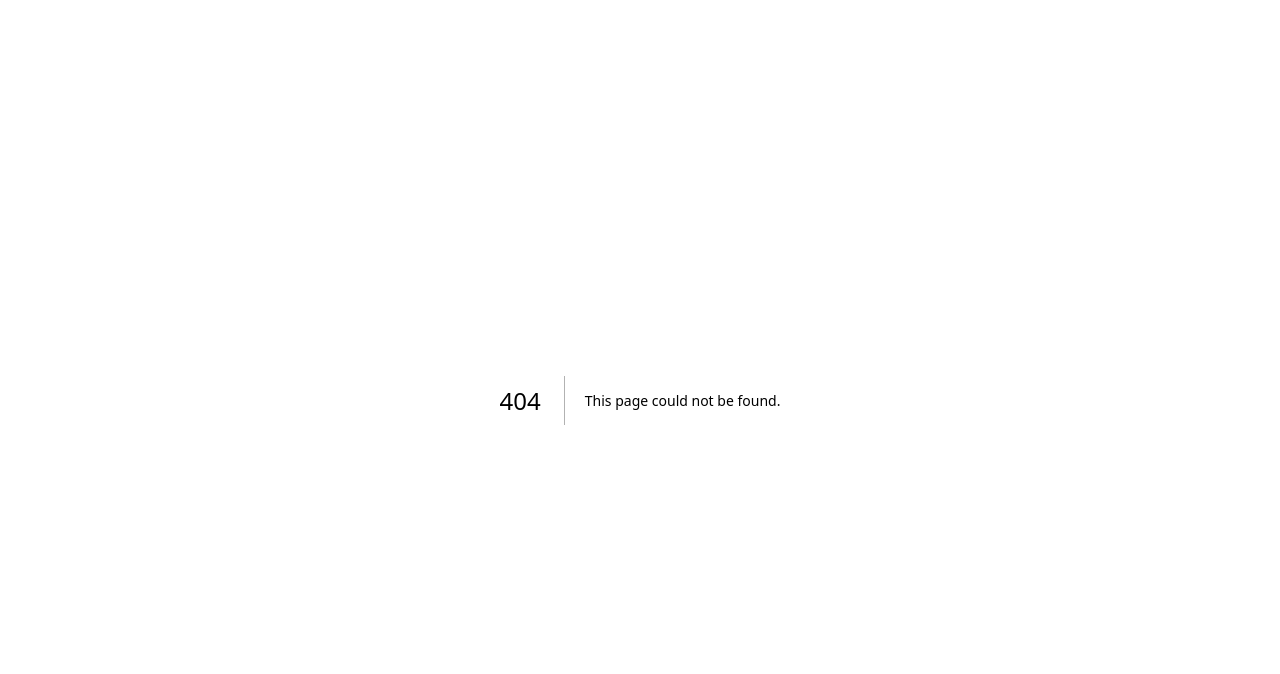
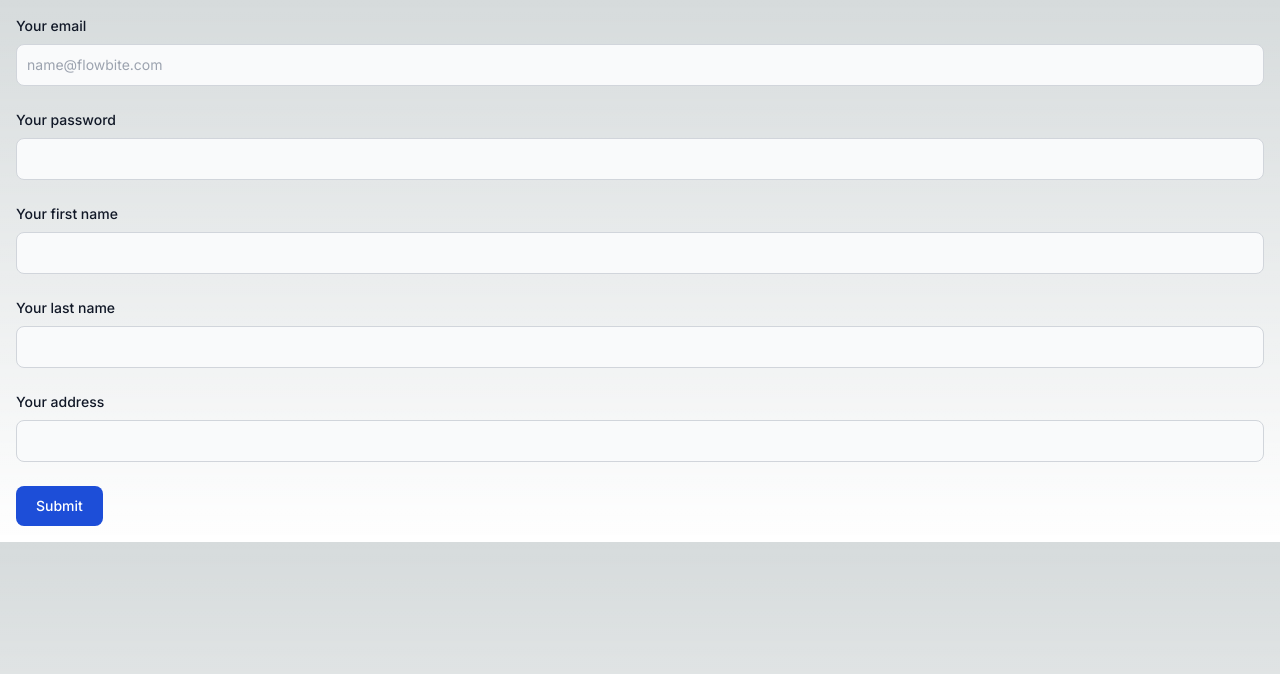
Before and after one commit to noah-00/react-good-and-bad, a Next.js app: page /objectStateMultiple/good in a window 1280 px wide. Before the commit this address had no page. Shown: the top 674 px of the page. Built offline with nearby package versions, Linux system fonts and the light colour scheme.

Commit message:
✨ object state instead of multiple smaller ones

```diff
--- /dev/null
+++ b/src/app/objectStateMultiple/bad/page.tsx
@@ -0,0 +1,107 @@
+"use client";
+
+import React, { useState, ChangeEvent } from "react";
+
+export default function Page() {
+  // bad
+  const [email, setEmail] = useState("");
+  const [password, setPassword] = useState("");
+  const [firstName, setFirstName] = useState("");
+  // ...
+
+  const handleChange = () => {
+    // ...
+  };
+
+  return (
+    <form className="p-4">
+      <div className="mb-6">
+        <label
+          htmlFor="email"
+          className="block mb-2 text-sm font-medium text-gray-900 dark:text-white"
+        >
+          Your email
+        </label>
+        <input
+          onChange={handleChange}
+          type="email"
+          name="email"
+          id="email"
+          className="bg-gray-50 border border-gray-300 text-gray-900 text-sm rounded-lg focus:ring-blue-500 focus:border-blue-500 block w-full p-2.5 dark:bg-gray-700 dark:border-gray-600 dark:placeholder-gray-400 dark:text-white dark:focus:ring-blue-500 dark:focus:border-blue-500"
+          placeholder="name@flowbite.com"
+          required
+        />
+      </div>
+      <div className="mb-6">
+        <label
+          htmlFor="password"
+          className="block mb-2 text-sm font-medium text-gray-900 dark:text-white"
+        >
+          Your password
+        </label>
+        <input
+          onChange={handleChange}
+          type="password"
+          name="password"
+          id="password"
+          className="bg-gray-50 border border-gray-300 text-gray-900 text-sm rounded-lg focus:ring-blue-500 focus:border-blue-500 block w-full p-2.5 dark:bg-gray-700 dark:border-gray-600 dark:placeholder-gray-400 dark:text-white dark:focus:ring-blue-500 dark:focus:border-blue-500"
+          required
+        />
+      </div>
+      <div className="mb-6">
+        <label
+          htmlFor="firstName"
+          className="block mb-2 text-sm font-medium text-gray-900 dark:text-white"
+        >
+          Your first name
+        </label>
+        <input
+          onChange={handleChange}
+          type="firstName"
+          name="firstName"
+          id="firstName"
+          className="bg-gray-50 border border-gray-300 text-gray-900 text-sm rounded-lg focus:ring-blue-500 focus:border-blue-500 block w-full p-2.5 dark:bg-gray-700 dark:border-gray-600 dark:placeholder-gray-400 dark:text-white dark:focus:ring-blue-500 dark:focus:border-blue-500"
+          required
+        />
+      </div>
+      <div className="mb-6">
+        <label
+          htmlFor="lastName"
+          className="block mb-2 text-sm font-medium text-gray-900 dark:text-white"
+        >
+          Your last name
+        </label>
+        <input
+          onChange={handleChange}
+          type="lastName"
+          name="lastName"
+          id="lastName"
+          className="bg-gray-50 border border-gray-300 text-gray-900 text-sm rounded-lg focus:ring-blue-500 focus:border-blue-500 block w-full p-2.5 dark:bg-gray-700 dark:border-gray-600 dark:placeholder-gray-400 dark:text-white dark:focus:ring-blue-500 dark:focus:border-blue-500"
+          required
+        />
+      </div>
+      <div className="mb-6">
+        <label
+          htmlFor="address"
+          className="block mb-2 text-sm font-medium text-gray-900 dark:text-white"
+        >
+          Your address
+        </label>
+        <input
+          onChange={handleChange}
+          type="address"
+          name="address"
+          id="address"
+          className="bg-gray-50 border border-gray-300 text-gray-900 text-sm rounded-lg focus:ring-blue-500 focus:border-blue-500 block w-full p-2.5 dark:bg-gray-700 dark:border-gray-600 dark:placeholder-gray-400 dark:text-white dark:focus:ring-blue-500 dark:focus:border-blue-500"
+          required
+        />
+      </div>
+      <button
+        type="submit"
+        className="text-white bg-blue-700 hover:bg-blue-800 focus:ring-4 focus:outline-none focus:ring-blue-300 font-medium rounded-lg text-sm w-full sm:w-auto px-5 py-2.5 text-center dark:bg-blue-600 dark:hover:bg-blue-700 dark:focus:ring-blue-800"
+      >
+        Submit
+      </button>
+    </form>
+  );
+}
--- /dev/null
+++ b/src/app/objectStateMultiple/good/page.tsx
@@ -0,0 +1,113 @@
+"use client";
+
+import React, { useState, ChangeEvent } from "react";
+
+export default function Page() {
+  // good
+  const [form, setForm] = useState({
+    email: "",
+    password: "",
+    firstName: "",
+    lastName: "",
+    address: "",
+  });
+
+  const handleChange = (e: ChangeEvent<HTMLInputElement>) => {
+    setForm({
+      ...form,
+      [e.target.name]: e.target.value,
+    });
+  };
+
+  return (
+    <form className="p-4">
+      <div className="mb-6">
+        <label
+          htmlFor="email"
+          className="block mb-2 text-sm font-medium text-gray-900 dark:text-white"
+        >
+          Your email
+        </label>
+        <input
+          onChange={handleChange}
+          type="email"
+          name="email"
+          id="email"
+          className="bg-gray-50 border border-gray-300 text-gray-900 text-sm rounded-lg focus:ring-blue-500 focus:border-blue-500 block w-full p-2.5 dark:bg-gray-700 dark:border-gray-600 dark:placeholder-gray-400 dark:text-white dark:focus:ring-blue-500 dark:focus:border-blue-500"
+          placeholder="name@flowbite.com"
+          required
+        />
+      </div>
+      <div className="mb-6">
+        <label
+          htmlFor="password"
+          className="block mb-2 text-sm font-medium text-gray-900 dark:text-white"
+        >
+          Your password
+        </label>
+        <input
+          onChange={handleChange}
+          type="password"
+          name="password"
+          id="password"
+          className="bg-gray-50 border border-gray-300 text-gray-900 text-sm rounded-lg focus:ring-blue-500 focus:border-blue-500 block w-full p-2.5 dark:bg-gray-700 dark:border-gray-600 dark:placeholder-gray-400 dark:text-white dark:focus:ring-blue-500 dark:focus:border-blue-500"
+          required
+        />
+      </div>
+      <div className="mb-6">
+        <label
+          htmlFor="firstName"
+          className="block mb-2 text-sm font-medium text-gray-900 dark:text-white"
+        >
+          Your first name
+        </label>
+        <input
+          onChange={handleChange}
+          type="firstName"
+          name="firstName"
+          id="firstName"
+          className="bg-gray-50 border border-gray-300 text-gray-900 text-sm rounded-lg focus:ring-blue-500 focus:border-blue-500 block w-full p-2.5 dark:bg-gray-700 dark:border-gray-600 dark:placeholder-gray-400 dark:text-white dark:focus:ring-blue-500 dark:focus:border-blue-500"
+          required
+        />
+      </div>
+      <div className="mb-6">
+        <label
+          htmlFor="lastName"
+          className="block mb-2 text-sm font-medium text-gray-900 dark:text-white"
+        >
+          Your last name
+        </label>
+        <input
+          onChange={handleChange}
+          type="lastName"
+          name="lastName"
+          id="lastName"
+          className="bg-gray-50 border border-gray-300 text-gray-900 text-sm rounded-lg focus:ring-blue-500 focus:border-blue-500 block w-full p-2.5 dark:bg-gray-700 dark:border-gray-600 dark:placeholder-gray-400 dark:text-white dark:focus:ring-blue-500 dark:focus:border-blue-500"
+          required
+        />
+      </div>
+      <div className="mb-6">
+        <label
+          htmlFor="address"
+          className="block mb-2 text-sm font-medium text-gray-900 dark:text-white"
+        >
+          Your address
+        </label>
+        <input
+          onChange={handleChange}
+          type="address"
+          name="address"
+          id="address"
+          className="bg-gray-50 border border-gray-300 text-gray-900 text-sm rounded-lg focus:ring-blue-500 focus:border-blue-500 block w-full p-2.5 dark:bg-gray-700 dark:border-gray-600 dark:placeholder-gray-400 dark:text-white dark:focus:ring-blue-500 dark:focus:border-blue-500"
+          required
+        />
+      </div>
+      <button
+        type="submit"
+        className="text-white bg-blue-700 hover:bg-blue-800 focus:ring-4 focus:outline-none focus:ring-blue-300 font-medium rounded-lg text-sm w-full sm:w-auto px-5 py-2.5 text-center dark:bg-blue-600 dark:hover:bg-blue-700 dark:focus:ring-blue-800"
+      >
+        Submit
+      </button>
+    </form>
+  );
+}
```
